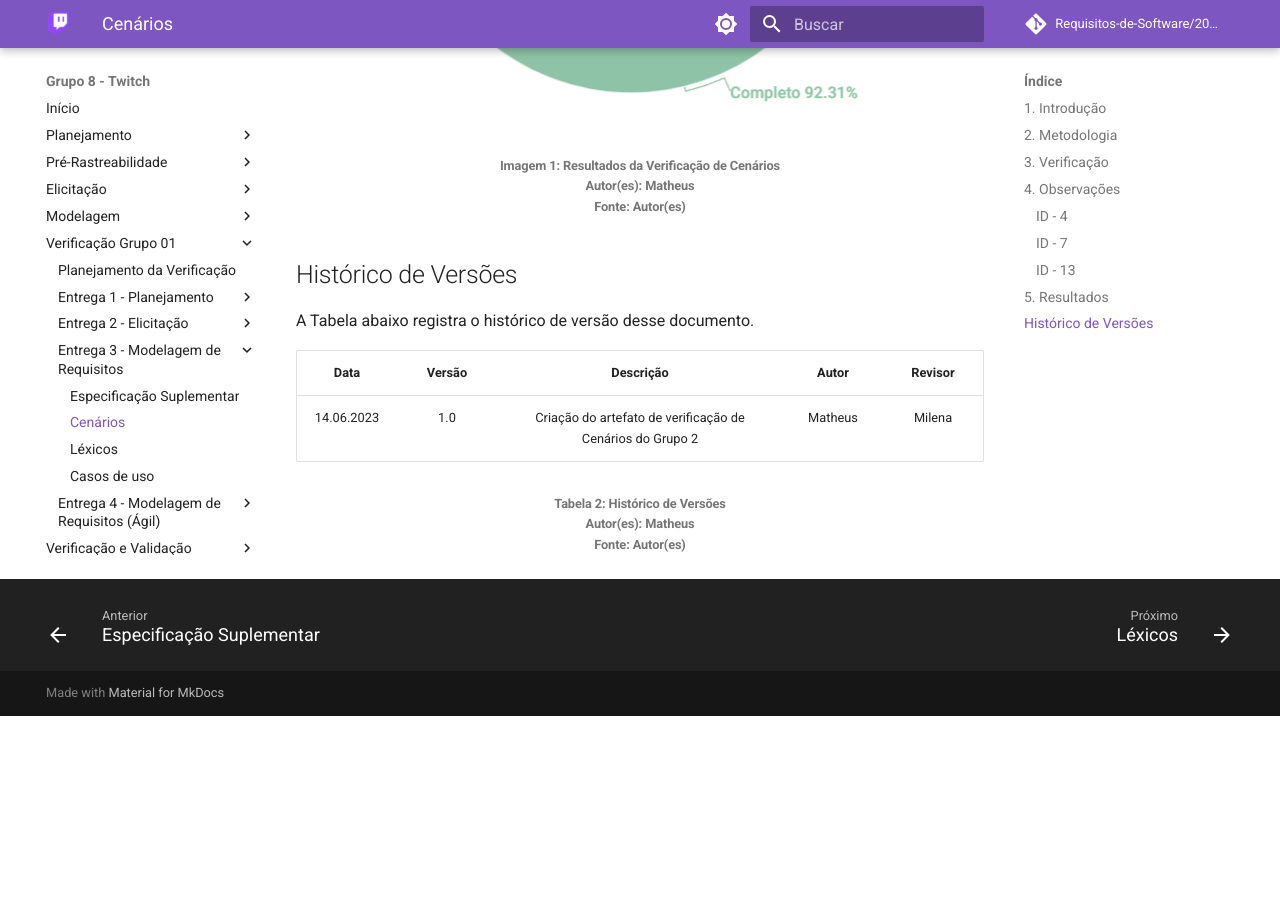
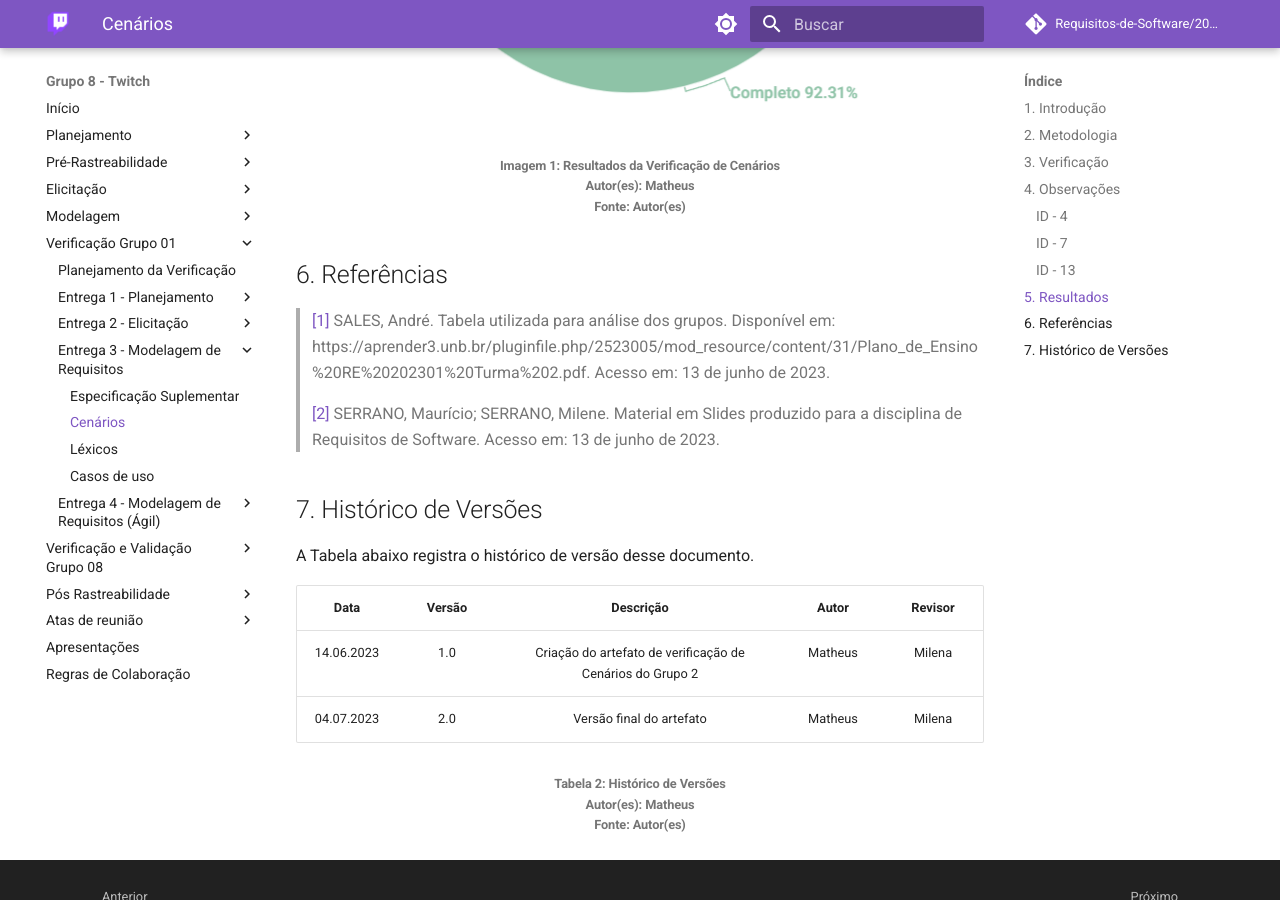
Before and after one commit to Requisitos-de-Software/2023.1-Twitch, an MkDocs documentation site: the page built from docs/verificacao_grupo01/verifica01_cenarios.md, in a window 1280 px wide and 900 px high, scrolled down 2442 px. Built offline with MkDocs 1.6.1 and Material for MkDocs 9.7.7, drawn with Linux system fonts in a browser that asks for light colours; comment, search, counter and statistics services are not loaded; before the commit the page ends 3158 px from its top, so only the background shows below that; some of the changed text lies outside the part shown.

Commit message:
docs: atualiza docs para versão final

```diff
--- a/docs/verificacao_grupo01/verifica01_cenarios.md
+++ b/docs/verificacao_grupo01/verifica01_cenarios.md
@@ -2,10 +2,15 @@
 
 ## 1. Introdução
 
-Esse artefato visa realizar a verificação do artefato de Cenários produzido pelo Grupo 01 - Bilheteria Digital, que se encontra nesse [link](https://requisitos-de-software.github.io/2023.1-BilheteriaDigital/modelagem/cenarios/). É importante lembrar que a versão do artefato que foi verificada é a versão 1.0.
+<p style="text-align: justify;">
+Esse artefato visa realizar a verificação do artefato de Cenários produzido pelo Grupo 01 - Bilheteria Digital, que se encontra nesse <a href="https://requisitos-de-software.github.io/2023.1-BilheteriaDigital/modelagem/cenarios/">link</a>. É importante lembrar que a versão do artefato que foi verificada é a versão 1.0.
+</p>
 
 ## 2. Metodologia
-Você pode conferir a metodologia utilizada para a verificação do Grupo 01 [nesse link](https://requisitos-de-software.github.io/2023.1-Twitch/verificacao_grupo01/planejamento/).
+
+<p style="text-align: justify;">
+Você pode conferir a metodologia utilizada para a verificação do Grupo 01 nesse <a href="https://requisitos-de-software.github.io/2023.1-Twitch/verificacao_grupo01/planejamento/">link</a>.
+</p>
 
 ## 3. Verificação
 
@@ -13,19 +18,19 @@
 
 | ID |Questão| Resultado da Verificação |
 | :---: | --- | :---: |
-| 1   | O artefato possui introdução? |      Completo    |
-| 2   | O artefato possui uma bibliografia/referência bibliográfica?   |     Completo      |
-| 3   | O artefato possui um histórico de versões com o id e descrição das versões, data, autores e revisores? |    Completo       |
-| 4   | Todas as tabelas e imagens são chamadas no texto, possuem legendas e fontes? |     Completo |
-| 5   | Todos os textos estão na norma padrão? |     Completo      |
-| 6   | O cenário possui: título, metas/objetivos, contexto, ator(es), recursos, exceções, restrições e episódios? |     Completo   |
-| 7   | O título do cenário é autoexplicativo? |     Completo |
-| 8   | O objetivo do cenário é condizente com seu título? |     Completo     |
-| 9   | O contexto descreve de forma sucinta o estado inicial do cenário? Em função de local, tempo e pré-condições, por exemplo |    Completo    |
+| 1   | O artefato possui introdução? [1](#1) |      Completo    |
+| 2   | O artefato possui uma bibliografia/referência bibliográfica?  [1](#1) |     Completo      |
+| 3   | O artefato possui um histórico de versões com o id e descrição das versões, data, autores e revisores? [1](#1) |    Completo       |
+| 4   | Todas as tabelas e imagens são chamadas no texto, possuem legendas e fontes? [1](#1)|     Completo |
+| 5   | Todos os textos estão na norma padrão? [1](#1) |     Completo      |
+| 6   | O cenário possui: título, metas/objetivos, contexto, ator(es), recursos, exceções, restrições e episódios? [1](#1) |     Completo   |
+| 7   | O título do cenário é autoexplicativo? [1](#1)|     Completo |
+| 8   | O objetivo do cenário é condizente com seu título? [1](#1)|     Completo     |
+| 9   | O contexto descreve de forma sucinta o estado inicial do cenário? Em função de local, tempo e pré-condições, por exemplo [2](#2)|    Completo    |
 | 10   | O cenário descreve situações realistas e relevantes de interação do sistema?   |     Completo      |
 | 11   | Os atores são condizentes com o contexto do cenário? |     Completo      |
-| 12   | Os episódios do cenário estão coerentes e seguem uma ordem lógica para atingir o objetivo? |     Completo      |
-| 13   | Existe uma ligação entre os cenários e os léxicos? |     Incompleto  |
+| 12   | Os episódios do cenário estão coerentes e seguem uma ordem lógica para atingir o objetivo?  [2](#2)|     Completo      |
+| 13   | Existe uma ligação entre os cenários e os léxicos? [1](#1) |     Incompleto  |
 
 <h6 align = "center"> Tabela 1: Checklist para Verificação
 <br> Autor(es): Matheus
@@ -39,11 +44,15 @@
 
 #### ID - 7
 
-Recomendo que os títulos não se limite a ficar dentro da tabela, mas que fiquem também nos tópicos para melhorar o índice e navegação do artefato. Ex: "Cenário 1 - Filtrar eventos por categorias".
+<p style="text-align: justify;">
+Recomendo que os títulos não se limitem a ficar dentro da tabela, mas que fiquem também nos tópicos para melhorar o índice e navegação do artefato. Ex: "Cenário 1 - Filtrar eventos por categorias".
+</p>
 
 #### ID - 13
 
+<p style="text-align: justify;">
 O cenário de Conectar uma carteira digital não possui ligação e os demais são todas um tipo de filtro, sendo que elas poderiam estar relacionadas em apenas um cenário e dando espaço para os outros léxicos como "Mudar Idioma",  "Notificar Eventos",  "Sugestões de Eventos".
+</p>
 
 ## 5. Resultados
 A imagem a seguir apresenta um gráfico de pizza levando em consideração as 13 questões utilizadas para verificação do artefato de Cenários:
@@ -55,7 +64,13 @@
 <br> Autor(es): Matheus
 <br>Fonte: Autor(es)</h6>
 
-## Histórico de Versões
+## 6. Referências
+
+> <a id="1">[1]</a> SALES, André. Tabela utilizada para análise dos grupos. Disponível em: https://aprender3.unb.br/pluginfile.php/2523005/mod_resource/content/31/Plano_de_Ensino%20RE%20202301%20Turma%202.pdf. Acesso em: 13 de junho de 2023.
+
+> <a id="2">[2]</a> SERRANO, Maurício; SERRANO, Milene. Material em Slides produzido para a disciplina de Requisitos de Software. Acesso em: 13 de junho de 2023.
+
+## 7. Histórico de Versões
 
 A Tabela abaixo registra o histórico de versão desse documento.
 
@@ -63,6 +78,7 @@
 |**Data** | **Versão** | **Descrição** | **Autor** | **Revisor** |
 |:---: | :---: | :---: | :---: | :---: |
 | 14.06.2023 | 1.0 | Criação do artefato de verificação de Cenários do Grupo 2 | Matheus | Milena |
+| 04.07.2023 | 2.0 | Versão final do artefato | Matheus | Milena |
 
 <h6 align = "center"> Tabela 2: Histórico de Versões
 <br> Autor(es): Matheus
```
